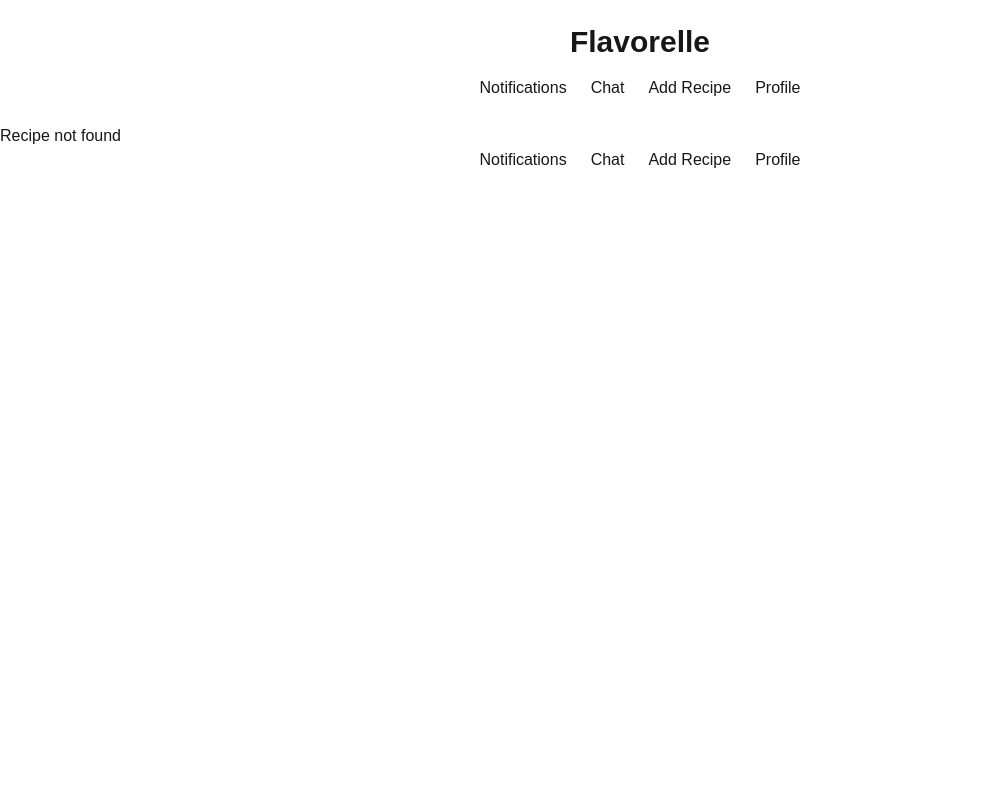
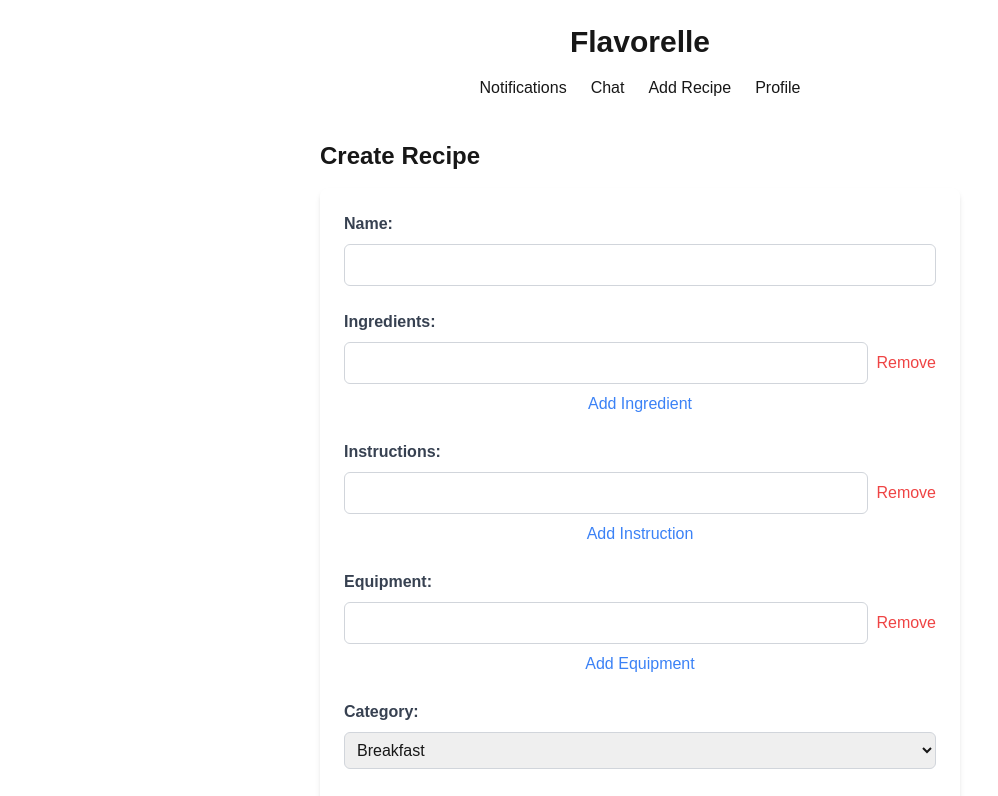
Before and after one commit to pgm-2425-programming-5/eindoprdacht-programming-5-pgm-tristanderidder, a Next.js app in the folder recipe_platform/frontend/: page /recipe/create in a window 1280 px wide. Before the commit this address had no page. Shown: the top 796 px of the page, without its empty margins (0-998 px from the left). Built offline with nearby package versions, Linux system fonts and the light colour scheme.

Commit message:
added create, edit and delete (non functional)

```diff
--- a/recipe_platform/frontend/app/addRecipe/page.tsx
+++ /dev/null
@@ -1,3 +0,0 @@
-export default function AddRecipe(){
-
-}
--- /dev/null
+++ b/recipe_platform/frontend/app/api/recipes/[id]/route.ts
@@ -0,0 +1,30 @@
+import {NextRequest, NextResponse} from 'next/server';
+import fs from 'fs';
+import path from 'path';
+
+const filePath = path.resolve(process.cwd(), '../../../../public/data/dummy.json');
+
+export async function PUT(request: NextRequest, {params}: {params: {id: number}}) {
+  const id: number = Number(params.id);
+  const data = JSON.parse(fs.readFileSync(filePath, 'utf8'));
+  const postIndex = data.posts.findIndex((post: any) => post.id === id);
+  if (postIndex === -1) {
+    return NextResponse.json({error: 'Post not found'}, {status: 404});
+  }
+  const body = await request.json();
+  data.posts[postIndex] = {...data.posts[postIndex], ...body};
+  fs.writeFileSync(filePath, JSON.stringify(data));
+  return NextResponse.json(data.posts[postIndex], {status: 200});
+}
+
+export async function DELETE(request: NextRequest, {params}: {params: {id: number}}) {
+  const id: number = Number(params.id);
+  const data = JSON.parse(fs.readFileSync(filePath, 'utf8'));
+  const postIndex = data.posts.findIndex((post: any) => post.id === id);
+  if (postIndex === -1) {
+    return NextResponse.json({error: 'Post not found'}, {status: 404});
+  }
+  data.posts.splice(postIndex, 1);
+  fs.writeFileSync(filePath, JSON.stringify(data));
+  return new NextResponse(null, {status: 204});
+}
--- /dev/null
+++ b/recipe_platform/frontend/app/api/recipes/route.ts
@@ -0,0 +1,15 @@
+import { NextResponse } from "next/server";
+import fs from "fs";
+import path from "path";
+
+const filePath = path.resolve(process.cwd(), "frontend/public/data/dummy.json");
+
+export async function GET() {
+  try {
+    console.log(filePath);
+    const data = JSON.parse(fs.readFileSync(filePath, "utf8"));
+    return NextResponse.json(data, { status: 200 });
+  } catch (error) {
+    return NextResponse.json({ error: "Failed to read data" }, { status: 500 });
+  }
+}
--- /dev/null
+++ b/recipe_platform/frontend/app/recipe/component/forms/CreatePostForm.tsx
@@ -0,0 +1,256 @@
+"use client";
+import { useState } from "react";
+import { Recipe } from "../../../types/Recipe";
+import { useRouter } from "next/navigation";
+
+// Common recipe categories
+const categories = [
+  "Breakfast",
+  "Lunch",
+  "Dinner",
+  "Dessert",
+  "Snack",
+  "Beverage",
+  "Appetizer",
+  "Salad",
+];
+
+export default function CreateRecipeForm() {
+  const [name, setName] = useState("");
+  const [ingredients, setIngredients] = useState<string[]>([""]);
+  const [instructions, setInstructions] = useState<string[]>([""]);
+  const [category, setCategory] = useState(categories[0]);
+  const [rating, setRating] = useState(0);
+  const [equipment, setEquipment] = useState<string[]>([""]);
+  const router = useRouter();
+
+  const handleSubmit = async (e: React.FormEvent) => {
+    e.preventDefault();
+    const newRecipe: Recipe = {
+      id: Date.now(),
+      name,
+      ingredients,
+      instructions,
+      rating,
+      category,
+      equipment,
+      comments: [],
+    };
+
+    const baseUrl = process.env.NEXT_PUBLIC_API_URL || "http://localhost:3000";
+
+    try {
+      const response = await fetch(`${baseUrl}/api/recipes/`, {
+        method: "POST",
+        headers: {
+          "Content-Type": "application/json",
+        },
+        body: JSON.stringify(newRecipe),
+      });
+
+      if (response.ok) {
+        const result = await response.json();
+        const id = result.id || newRecipe.id;
+        router.push(`/recipes/${id}`);
+      } else {
+        console.error("Failed to create recipe:", response.statusText);
+      }
+    } catch (error) {
+      console.error("Error creating recipe:", error);
+    }
+  };
+
+  // Handlers for adding/removing dynamic fields
+  const handleAddField = (
+    setter: React.Dispatch<React.SetStateAction<string[]>>
+  ) => {
+    setter((prev) => [...prev, ""]);
+  };
+
+  const handleRemoveField = (
+    index: number,
+    setter: React.Dispatch<React.SetStateAction<string[]>>
+  ) => {
+    setter((prev) => prev.filter((_, i) => i !== index));
+  };
+
+  const handleInputChange = (
+    index: number,
+    value: string,
+    setter: React.Dispatch<React.SetStateAction<string[]>>
+  ) => {
+    setter((prev) => {
+      const updated = [...prev];
+      updated[index] = value;
+      return updated;
+    });
+  };
+
+  return (
+    <form
+      onSubmit={handleSubmit}
+      className="space-y-6 bg-white p-6 rounded-lg shadow-md"
+    >
+      {/* Name field */}
+      <div className="flex flex-col">
+        <label htmlFor="name" className="mb-2 font-semibold text-gray-700">
+          Name:
+        </label>
+        <input
+          type="text"
+          id="name"
+          value={name}
+          onChange={(e) => setName(e.target.value)}
+          className="p-2 border border-gray-300 rounded-md focus:outline-none focus:ring-2 focus:ring-blue-500"
+        />
+      </div>
+
+      {/* Ingredients field (dynamically add/remove fields) */}
+      <div className="flex flex-col">
+        <label
+          htmlFor="ingredients"
+          className="mb-2 font-semibold text-gray-700"
+        >
+          Ingredients:
+        </label>
+        {ingredients.map((ingredient, index) => (
+          <div key={index} className="flex items-center space-x-2 mb-2">
+            <input
+              type="text"
+              value={ingredient}
+              onChange={(e) =>
+                handleInputChange(index, e.target.value, setIngredients)
+              }
+              className="p-2 border border-gray-300 rounded-md focus:outline-none focus:ring-2 focus:ring-blue-500 flex-grow"
+            />
+            <button
+              type="button"
+              onClick={() => handleRemoveField(index, setIngredients)}
+              className="text-red-500"
+            >
+              Remove
+            </button>
+          </div>
+        ))}
+        <button
+          type="button"
+          onClick={() => handleAddField(setIngredients)}
+          className="text-blue-500"
+        >
+          Add Ingredient
+        </button>
+      </div>
+
+      {/* Instructions field (dynamically add/remove fields) */}
+      <div className="flex flex-col">
+        <label
+          htmlFor="instructions"
+          className="mb-2 font-semibold text-gray-700"
+        >
+          Instructions:
+        </label>
+        {instructions.map((instruction, index) => (
+          <div key={index} className="flex items-center space-x-2 mb-2">
+            <input
+              type="text"
+              value={instruction}
+              onChange={(e) =>
+                handleInputChange(index, e.target.value, setInstructions)
+              }
+              className="p-2 border border-gray-300 rounded-md focus:outline-none focus:ring-2 focus:ring-blue-500 flex-grow"
+            />
+            <button
+              type="button"
+              onClick={() => handleRemoveField(index, setInstructions)}
+              className="text-red-500"
+            >
+              Remove
+            </button>
+          </div>
+        ))}
+        <button
+          type="button"
+          onClick={() => handleAddField(setInstructions)}
+          className="text-blue-500"
+        >
+          Add Instruction
+        </button>
+      </div>
+
+      {/* Equipment field (dynamically add/remove fields) */}
+      <div className="flex flex-col">
+        <label htmlFor="equipment" className="mb-2 font-semibold text-gray-700">
+          Equipment:
+        </label>
+        {equipment.map((equip, index) => (
+          <div key={index} className="flex items-center space-x-2 mb-2">
+            <input
+              type="text"
+              value={equip}
+              onChange={(e) =>
+                handleInputChange(index, e.target.value, setEquipment)
+              }
+              className="p-2 border border-gray-300 rounded-md focus:outline-none focus:ring-2 focus:ring-blue-500 flex-grow"
+            />
+            <button
+              type="button"
+              onClick={() => handleRemoveField(index, setEquipment)}
+              className="text-red-500"
+            >
+              Remove
+            </button>
+          </div>
+        ))}
+        <button
+          type="button"
+          onClick={() => handleAddField(setEquipment)}
+          className="text-blue-500"
+        >
+          Add Equipment
+        </button>
+      </div>
+
+      {/* Category dropdown */}
+      <div className="flex flex-col">
+        <label htmlFor="category" className="mb-2 font-semibold text-gray-700">
+          Category:
+        </label>
+        <select
+          id="category"
+          value={category}
+          onChange={(e) => setCategory(e.target.value)}
+          className="p-2 border border-gray-300 rounded-md focus:outline-none focus:ring-2 focus:ring-blue-500"
+        >
+          {categories.map((cat) => (
+            <option key={cat} value={cat}>
+              {cat}
+            </option>
+          ))}
+        </select>
+      </div>
+
+      {/* Rating field */}
+      <div className="flex flex-col">
+        <label htmlFor="rating" className="mb-2 font-semibold text-gray-700">
+          Rating:
+        </label>
+        <input
+          type="number"
+          id="rating"
+          value={rating}
+          onChange={(e) => setRating(parseInt(e.target.value))}
+          className="p-2 border border-gray-300 rounded-md focus:outline-none focus:ring-2 focus:ring-blue-500"
+          min="0"
+          max="5"
+        />
+      </div>
+
+      <button
+        type="submit"
+        className="w-full py-2 px-4 bg-blue-500 text-white font-semibold rounded-md hover:bg-blue-600 focus:outline-none focus:ring-2 focus:ring-blue-500"
+      >
+        Submit
+      </button>
+    </form>
+  );
+}
--- /dev/null
+++ b/recipe_platform/frontend/app/recipe/create/page.tsx
@@ -0,0 +1,12 @@
+"use client";
+import React from "react";
+import CreateRecipeForm from "../component/forms/CreatePostForm";
+
+export default function CreateRecipe() {
+  return (
+    <div className="max-w-2xl mx-auto p-4">
+      <h1 className="text-2xl font-bold mb-4">Create Recipe</h1>
+      <CreateRecipeForm />
+    </div>
+  );
+}
```
